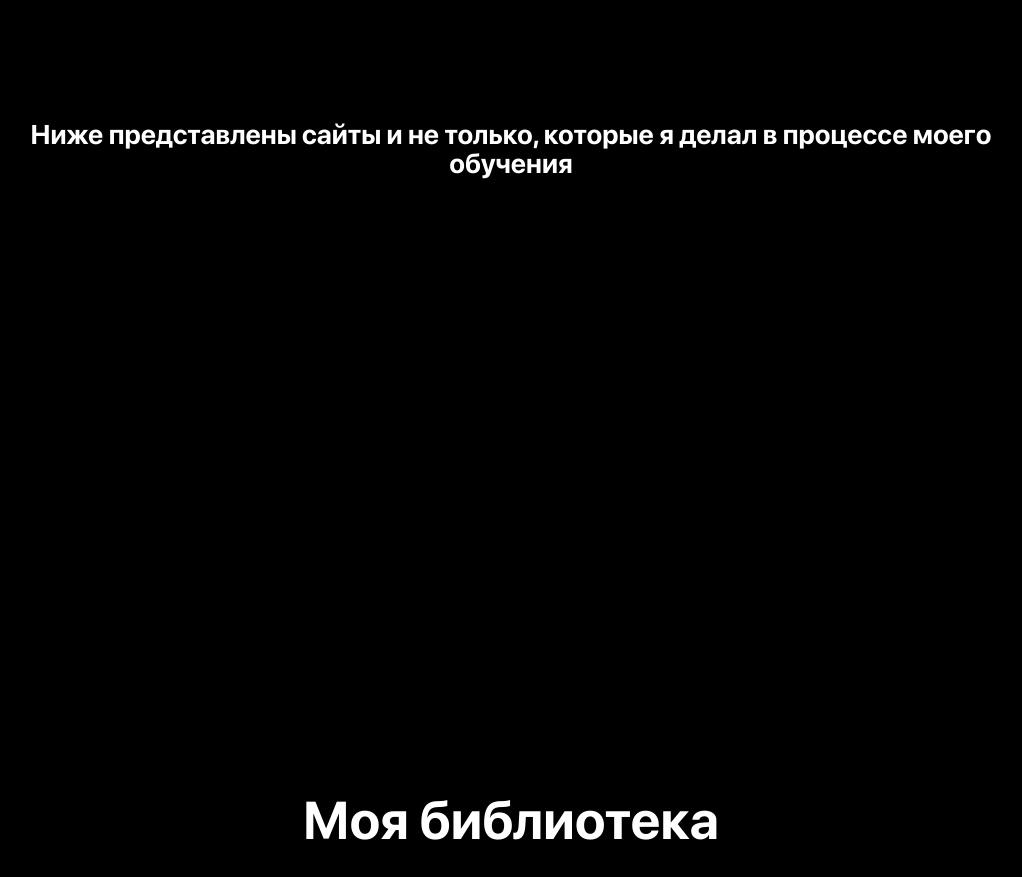
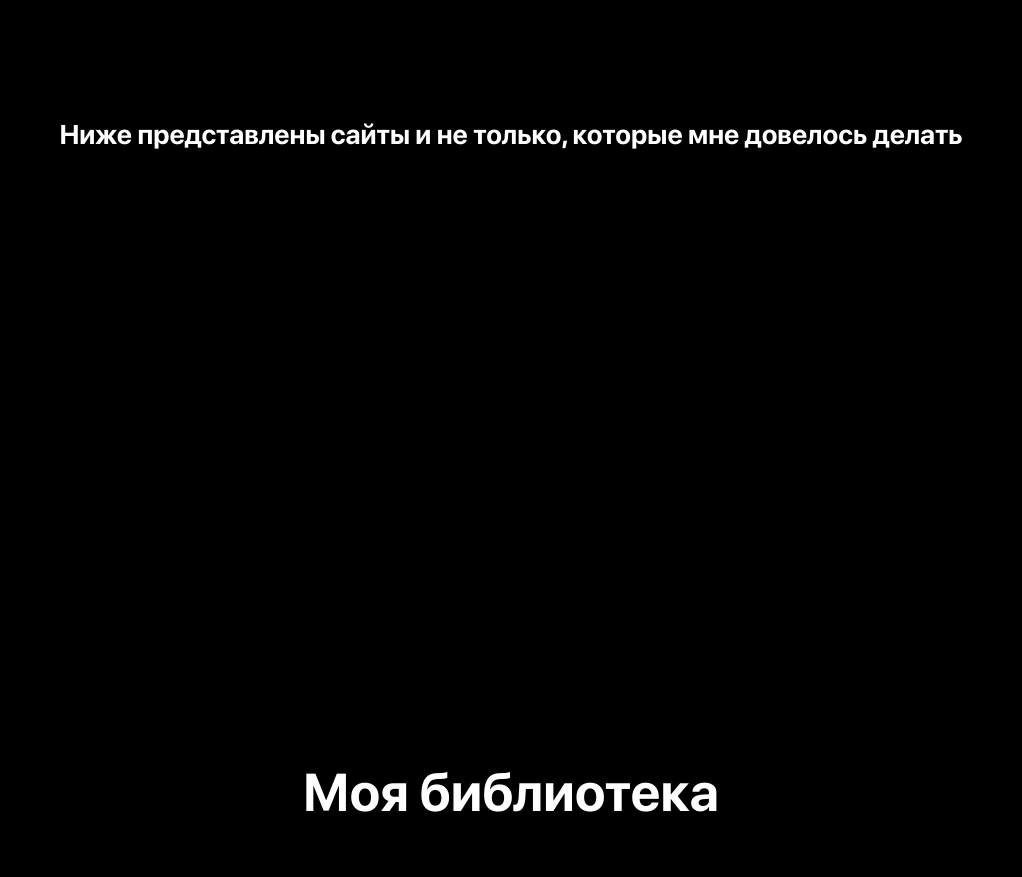
Before and after one commit to kan15/Home, a plain HTML site: page index.html in a window 1280 px wide. Shown: the part 860-1737 px from the top of the page, without its empty margins (129-1151 px from the left). Drawn offline with Linux system fonts and the light colour scheme; files whose address does not match are found by name.

Commit message:
Update index.html

```diff
--- a/index.html
+++ b/index.html
@@ -76,7 +76,7 @@
 				<div class="row justify-content-center">
 					<div class="col-md-11 ">
 						<div class="first-desc">
-							Ниже представлены cайты и не только, которые я делал в процессе моего обучения
+							Ниже представлены cайты и не только, которые мне довелось делать
 						</div>
 				</div>
 				</div>
```
